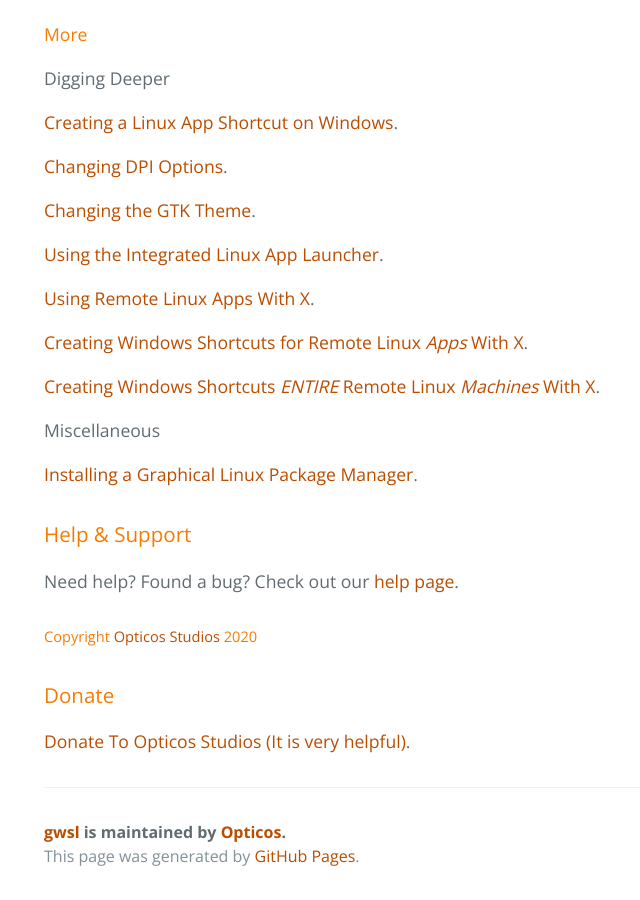
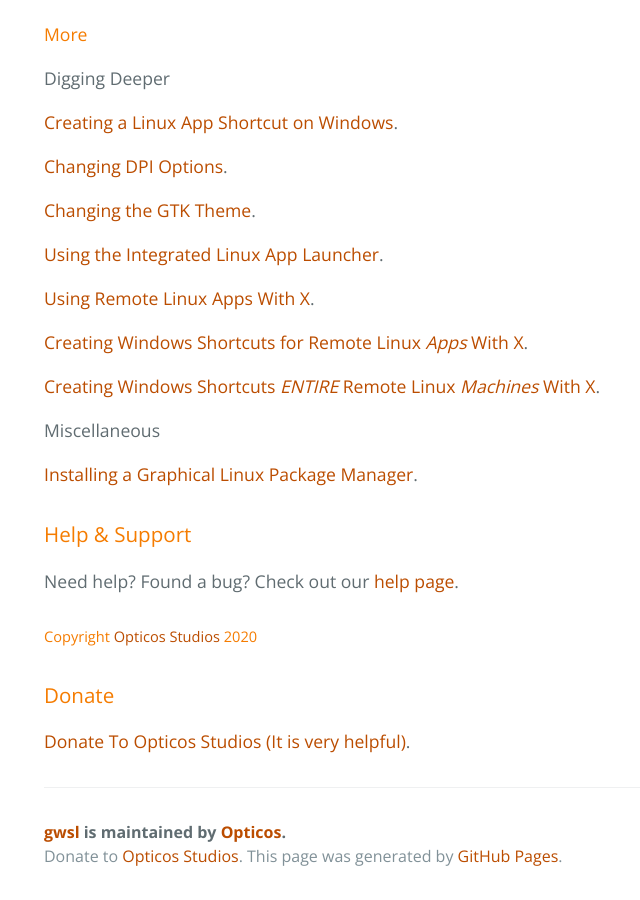
Before and after one commit to Opticos/gwsl, a Jekyll site: the page built from index.md, in a window 1280 px wide and 900 px high, scrolled down 1579 px. Shown: the whole window, without its empty margins (180-820 px from the left). Built offline with Jekyll 4.4.1, drawn with Linux system fonts in a browser that asks for light colours; the repository's description, which GitHub fills in, is left out.

Commit message:
Update default.html

```diff
--- a/_layouts/default.html
+++ b/_layouts/default.html
@@ -40,6 +40,7 @@
         {% if site.github.is_project_page %}
           <span class="site-footer-owner"><a href="{{ site.github.repository_url }}">{{ site.github.repository_name }}</a> is maintained by <a href="{{ site.github.owner_url }}">{{ site.github.owner_name }}</a>.</span>
         {% endif %}
+        <span class="site-footer-credits">Donate to <a href="https://sites.google.com/bartimee.com/opticos-studios/donate">Opticos Studios</a>.</span>
         <span class="site-footer-credits">This page was generated by <a href="https://pages.github.com">GitHub Pages</a>.</span>
       </footer>
     </main>
```
